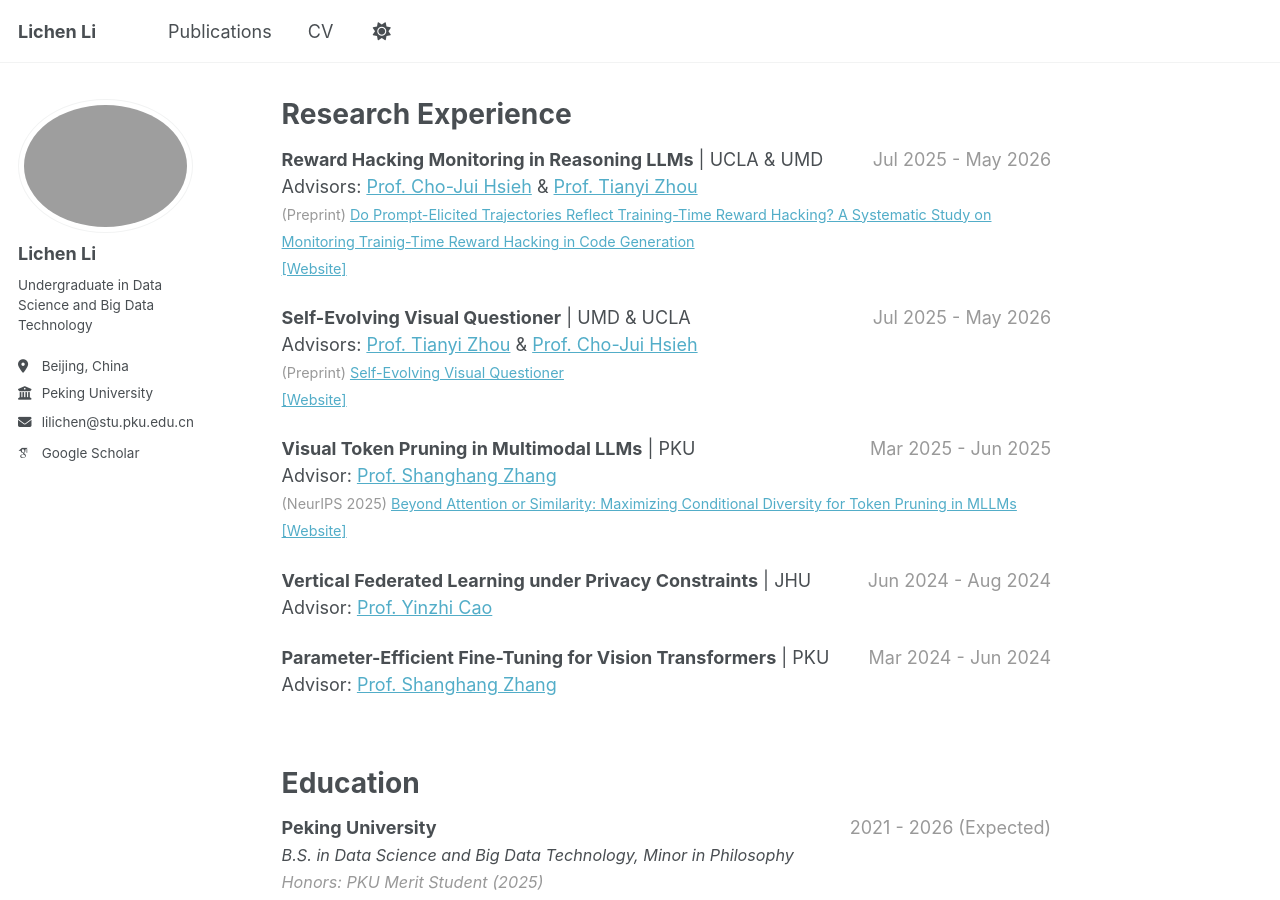
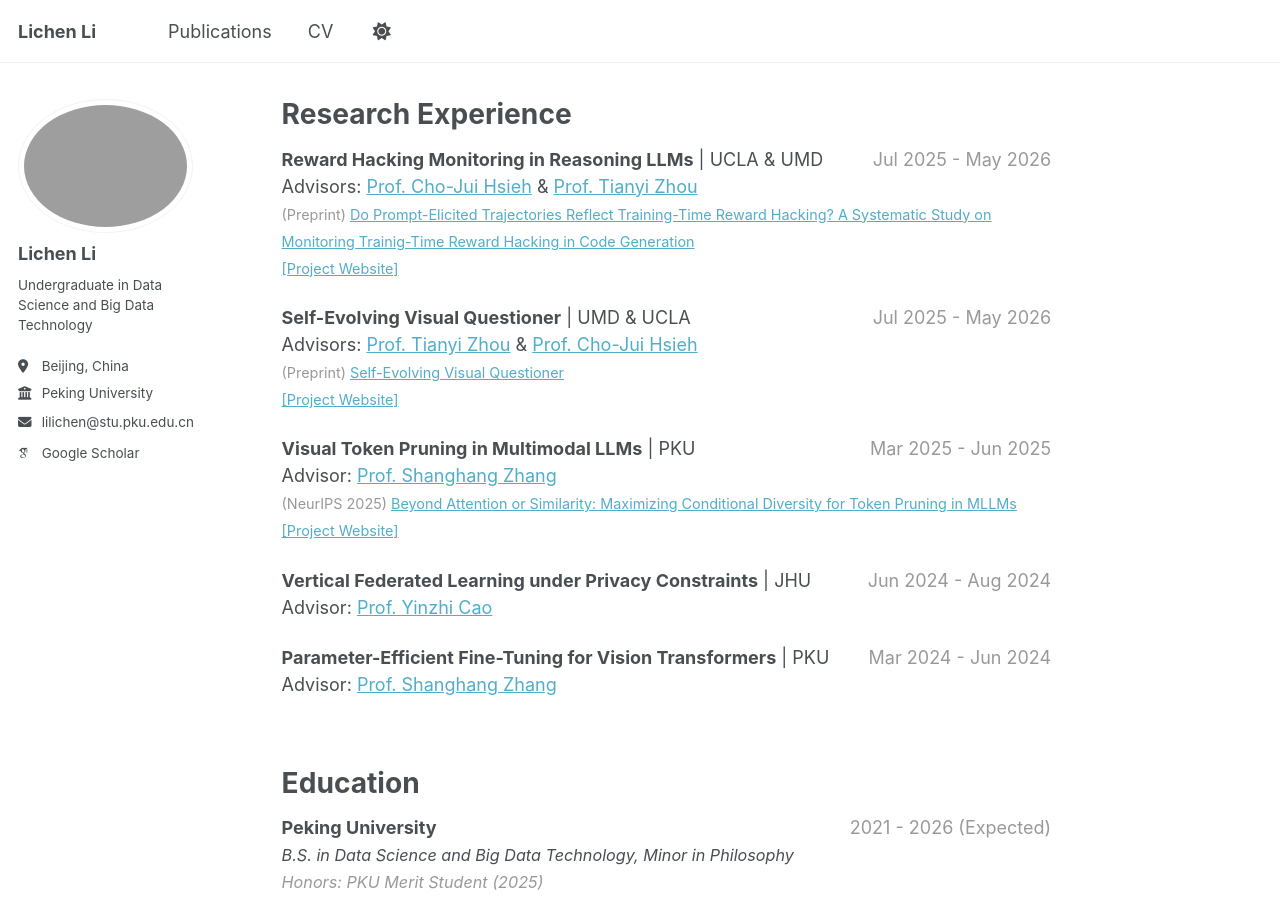
Before and after one commit to LichenLillc/LichenLillc.github.io, a Jekyll site: the page built from _pages/about.md, in a window 1280 px wide and 900 px high, scrolled down 452 px. Built offline with Jekyll 4.4.1, drawn with Linux system fonts in a browser that asks for light colours; some web fonts are replaced; a script that is not in the unit is left out.

Commit message:
Update project website links in about.md

```diff
--- a/_pages/about.md
+++ b/_pages/about.md
@@ -23,17 +23,17 @@ Research Experience
 **Reward Hacking Monitoring in Reasoning LLMs** | UCLA & UMD <span style="float: right; color: #999">Jul 2025 - May 2026</span> <br>
 Advisors: [Prof. Cho-Jui Hsieh](https://web.cs.ucla.edu/~chohsieh/) & [Prof. Tianyi Zhou](https://tianyizhou.github.io) <br>
 <span style="color: #999; font-size: 0.8em;">(Preprint) [Do Prompt-Elicited Trajectories Reflect Training-Time Reward Hacking? A Systematic Study on Monitoring Trainig-Time Reward Hacking in Code Generation](https://arxiv.org/pdf/2604.23488)</span> <br>
-<span style="color: #999; font-size: 0.8em;">[\[Website\]](https://lichenlillc.github.io/RewardHackingMonitor/#)</span> <br>
+<span style="color: #999; font-size: 0.8em;">[\[Project Website\]](https://lichenlillc.github.io/RewardHackingMonitor/#)</span> <br>
 
 **Self-Evolving Visual Questioner** | UMD & UCLA <span style="float: right; color: #999">Jul 2025 - May 2026</span> <br>
 Advisors: [Prof. Tianyi Zhou](https://tianyizhou.github.io) & [Prof. Cho-Jui Hsieh](https://web.cs.ucla.edu/~chohsieh/) <br>
 <span style="color: #999; font-size: 0.8em;">(Preprint) [Self-Evolving Visual Questioner](https://arxiv.org/pdf/2606.13929)</span> <br>
-<span style="color: #999; font-size: 0.8em;">[\[Website\]](https://joliang17.github.io/SelfEvolvingVQG/)</span> <br>
+<span style="color: #999; font-size: 0.8em;">[\[Project Website\]](https://joliang17.github.io/SelfEvolvingVQG/)</span> <br>
 
 **Visual Token Pruning in Multimodal LLMs** | PKU <span style="float: right; color: #999;">Mar 2025 - Jun 2025</span> <br>
 Advisor: [Prof. Shanghang Zhang](https://pku-hmi-lab.github.io/HMI-Web/leader.html) <br>
 <span style="color: #999; font-size: 0.8em;">(NeurIPS 2025) [Beyond Attention or Similarity: Maximizing Conditional Diversity for Token Pruning in MLLMs](https://arxiv.org/pdf/2506.10967)</span> <br>
-<span style="color: #999; font-size: 0.8em;">[\[Website\]](https://theia4869.com/CDPruner/)</span> <br>
+<span style="color: #999; font-size: 0.8em;">[\[Project Website\]](https://theia4869.com/CDPruner/)</span> <br>
 
 **Vertical Federated Learning under Privacy Constraints** | JHU <span style="float: right; color: #999;">Jun 2024 - Aug 2024</span> <br>
 Advisor: [Prof. Yinzhi Cao](https://yinzhicao.org) <br>
```
